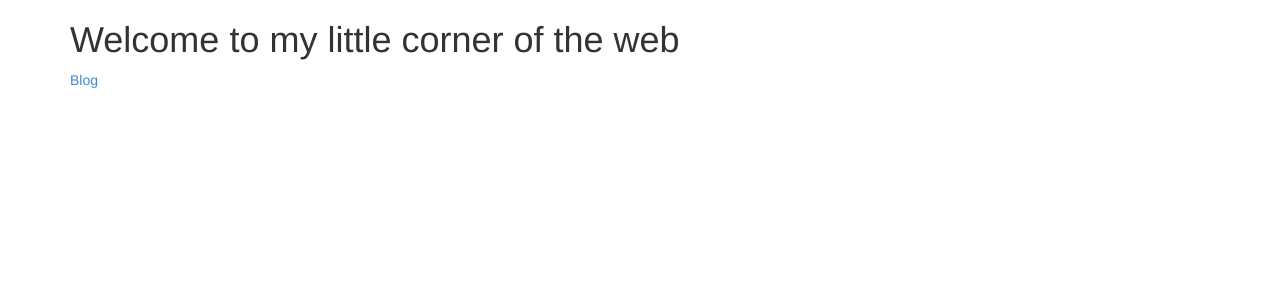
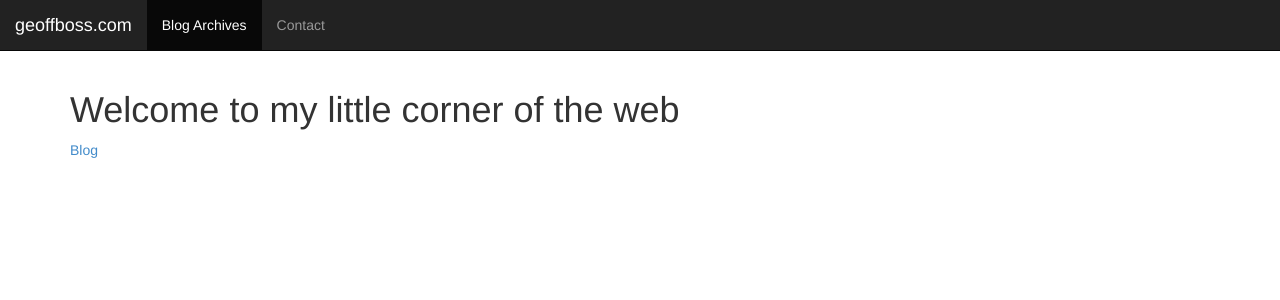
Before and after one commit to gffbss/gffbss-home, a Django app: page / in a window 1280 px wide. Shown: the top 300 px of the page. Run offline with Django 3.2, Linux system fonts and the light colour scheme; some libraries are stand-ins or nearby versions.

Commit message:
added some new styling features

```diff
--- /dev/null
+++ b/blog/static/css/main.css
@@ -0,0 +1 @@
+body { padding-top: 70px; }
--- a/blog/templates/base.html
+++ b/blog/templates/base.html
@@ -5,9 +5,23 @@
     <meta charset="utf-8">
     <title>{% block title %}{% endblock %}</title>
     <link rel="stylesheet" href="{% static 'css/bootstrap.min.css' %}">
+    <link rel="stylesheet" href="{% static 'css/main.css' %}">
 
 </head>
 <body>
+<nav class="navbar navbar-inverse navbar-fixed-top" role="navigation">
+   <div class="container-fluid">
+       <div class="navbar-header">
+        <a class="navbar-brand" href="#">geoffboss.com</a>
+       </div>
+       <div class="collapse navbar-collapse" id="bs-example-navbar-collapse-1">
+        <ul class="nav navbar-nav">
+            <li class="active"><a href="{% url 'blog_archive' %} ">Blog Archives</a></li>
+            <li><a href="#">Contact</a></li>
+         </ul>
+       </div>
+   </div>
+</nav>
     <div class="container">
         {% block content %}
         {% endblock %}
```
Also changed, not shown: 2 other files.
